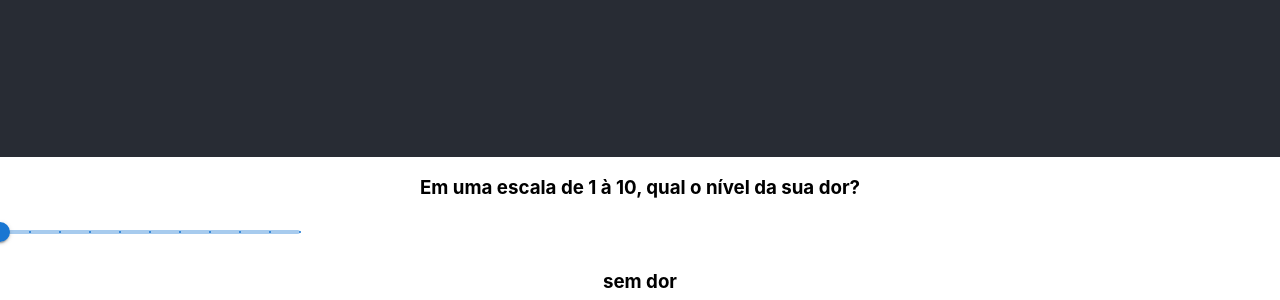
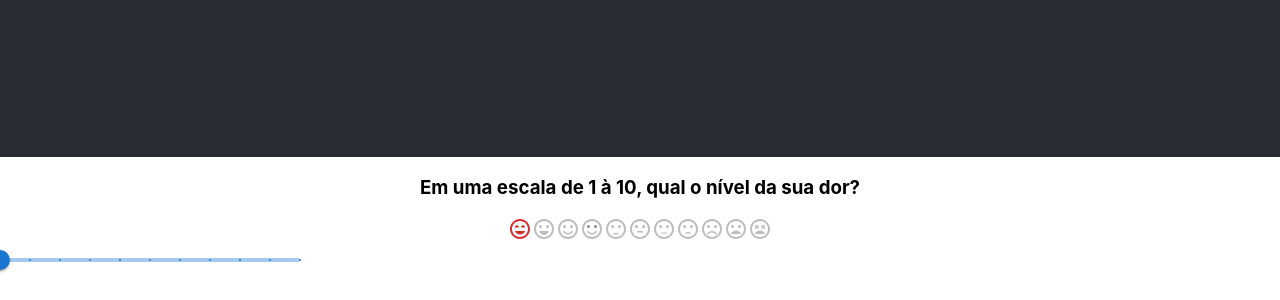
Before and after one commit to annaluizacamargo/BaymaxVital, a React (Create React App) app: page / in a window 1280 px wide. Shown: the part 643-943 px from the top of the page. Built offline with nearby package versions, Linux system fonts and the light colour scheme.

Commit message:
feat(PainScale): add FacesScale

```diff
--- /dev/null
+++ b/src/components/PainScale/FacesScale.js
@@ -0,0 +1,90 @@
+import * as React from 'react';
+import PropTypes from 'prop-types';
+import { styled } from '@mui/material/styles';
+import Rating from '@mui/material/Rating';
+import SentimentVerySatisfiedOutlinedIcon from '@mui/icons-material/SentimentVerySatisfiedOutlined';
+import SentimentVerySatisfiedIcon from '@mui/icons-material/SentimentVerySatisfied';
+import SentimentSatisfiedOutlinedIcon from '@mui/icons-material/SentimentSatisfiedOutlined';
+import SentimentSatisfiedAltIcon from '@mui/icons-material/SentimentSatisfiedAlt';
+import SentimentSatisfiedIcon from '@mui/icons-material/SentimentSatisfied';
+import SentimentNeutralOutlinedIcon from '@mui/icons-material/SentimentNeutralOutlined';
+import SentimentNeutralIcon from '@mui/icons-material/SentimentNeutral';
+import SentimentDissatisfiedIcon from '@mui/icons-material/SentimentDissatisfied';
+import SentimentDissatisfiedOutlinedIcon from '@mui/icons-material/SentimentDissatisfiedOutlined';
+import MoodBadOutlinedIcon from '@mui/icons-material/MoodBadOutlined';
+import SentimentVeryDissatisfiedOutlinedIcon from '@mui/icons-material/SentimentVeryDissatisfiedOutlined';
+
+const StyledRating = styled(Rating)(({ theme }) => ({
+  '& .MuiRating-iconEmpty .MuiSvgIcon-root': {
+    color: theme.palette.action.disabled,
+  },
+}));
+
+const customIcons = {
+    1: {
+        icon: <SentimentVerySatisfiedOutlinedIcon color="error" />,
+        label: 'Pain: 0',
+      },
+      2: {
+        icon: <SentimentVerySatisfiedIcon color="error" />,
+        label: 'Pain: 1',
+      },
+      3: {
+        icon: <SentimentSatisfiedOutlinedIcon color="warning" />,
+        label: 'Pain: 2',
+      },
+      4: {
+        icon: <SentimentSatisfiedAltIcon color="success" />,
+        label: 'Pain: 3',
+      },
+      5: {
+        icon: <SentimentSatisfiedIcon color="success" />,
+        label: 'Pain: 4',
+      },
+      6: {
+        icon: <SentimentNeutralOutlinedIcon color="error" />,
+        label: 'Pain: 5',
+      },
+      7: {
+        icon: <SentimentNeutralIcon color="error" />,
+        label: 'Pain: 6',
+      },
+      8: {
+        icon: <SentimentDissatisfiedIcon color="warning" />,
+        label: 'Pain: 7',
+      },
+      9: {
+        icon: <SentimentDissatisfiedOutlinedIcon color="success" />,
+        label: 'Pain: 8',
+      },
+      10: {
+        icon: <MoodBadOutlinedIcon color="success" />,
+        label: 'Pain: 9',
+      },
+      11: {
+        icon: <SentimentVeryDissatisfiedOutlinedIcon color="success" />,
+        label: 'Pain: 10',
+      },
+};
+
+function IconContainer(props) {
+  const { value, ...other } = props;
+  return <span {...other}>{customIcons[value].icon}</span>;
+}
+
+IconContainer.propTypes = {
+  value: PropTypes.number.isRequired,
+};
+
+export default function RadioGroupRating() {
+  return (
+    <StyledRating
+      name="highlight-selected-only"
+      defaultValue={1}
+      IconContainerComponent={IconContainer}
+      getLabelText={(value) => customIcons[value].label}
+      max={11}
+      highlightSelectedOnly
+    />
+  );
+}
--- a/src/components/PainScale/index.js
+++ b/src/components/PainScale/index.js
@@ -1,6 +1,7 @@
 import './style.css';
 import * as React from 'react';
 import SliderPain from './SliderPain';
+import FacesScale from './FacesScale';
 
 
 
@@ -10,6 +11,7 @@ const PainScale = () => {
         <div className='pain-scale'>
             <h3>Em uma escala de 1 à 10, qual o nível da sua dor?</h3>
             <div className='slider'>
+                <FacesScale />
                 <SliderPain className='slider'/>
             </div>
             <div className='description'>
```
